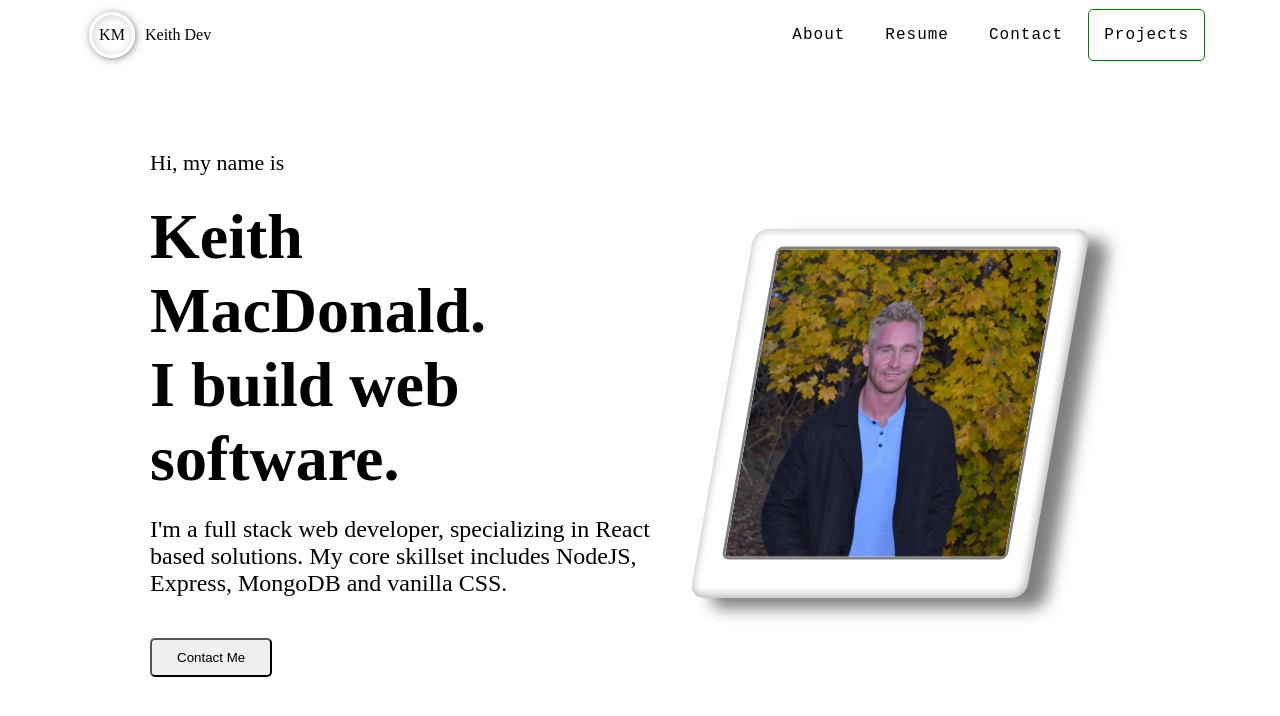
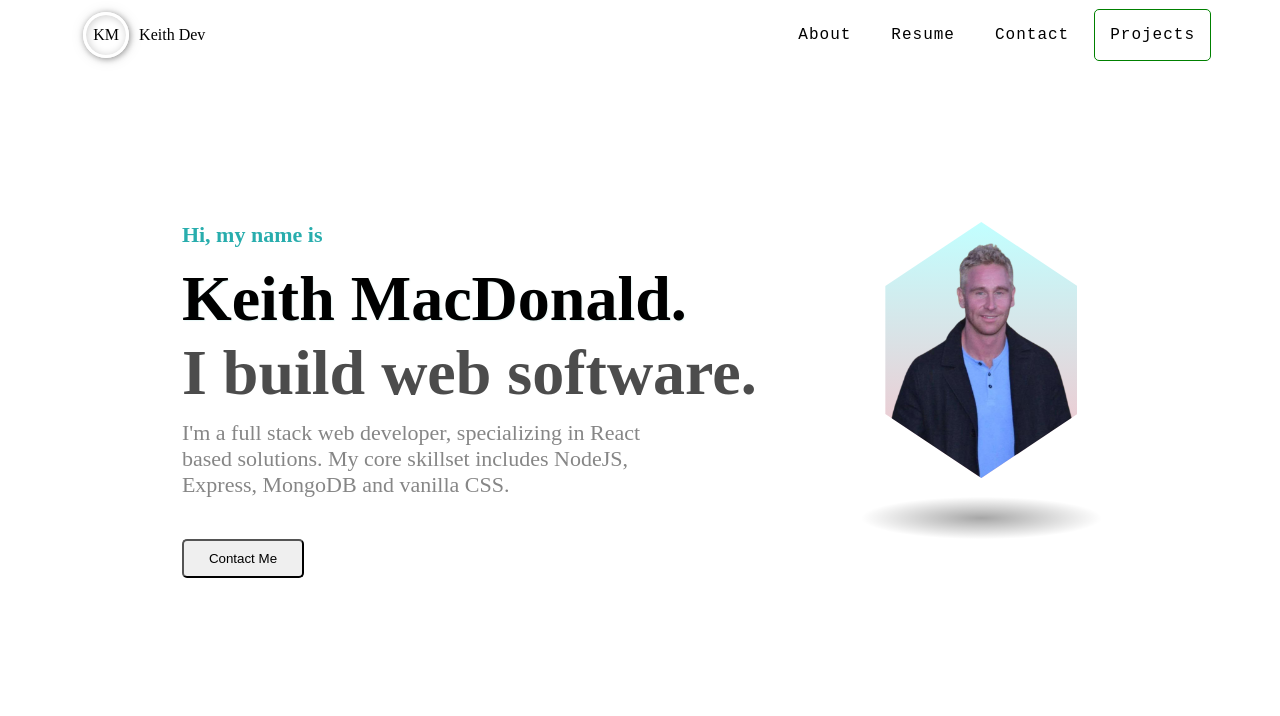
Before and after one commit to keithmacdonalddev/portfolio, a React (Create React App) app: page / in a window 1280 px wide. Shown: the top 716 px of the page. Built offline with nearby package versions, Linux system fonts and the light colour scheme.

Commit message:
compelete hero section

```diff
--- a/src/components/App/App.js
+++ b/src/components/App/App.js
@@ -1,7 +1,7 @@
 import React from 'react';
 import NavBar from '../Navbar';
 import classname from './app.module.css';
-import myImage from '../../assets/IMG_7376.JPG';
+import myImage from '../../assets/me.png';
 const App = () => {
 	return (
 		<div className={classname.site_layout}>
@@ -22,7 +22,9 @@ const App = () => {
 					</div>
 				</div>
 				<div className={classname.hero_image_container}>
-					<img src={myImage} alt='' />
+					<div className={classname.hexigon_shape}>
+						<img src={myImage} alt='' />
+					</div>
 				</div>
 			</div>
 		</div>
--- a/src/components/App/app.module.css
+++ b/src/components/App/app.module.css
@@ -1,75 +1,116 @@
 .site_layout {
 	display: grid;
-	grid-template-columns: 70px 1fr 70px;
+	justify-content: center;
+	grid-template-columns: 1fr;
 	grid-template-rows: 70px 1fr 70px;
 	width: 100vw;
 	height: 100vh;
 }
 
 .navbar {
-	grid-column: 2 / 3;
+	/* grid-column: 2 / 3; */
+	margin: auto;
 	grid-row: 1 / 2;
+	width: 90%;
+	max-width: 1400px;
 }
 
 .hero_container {
-	grid-column: 2 / 3;
+	/* grid-column: 2 / 3; */
 	grid-row: 2 / 3;
-	/* border: 2px solid black; */
-	padding: 0 80px;
 	display: grid;
-	grid-template-columns: 1fr 1fr;
-	margin-top: 10vh;
-	margin-bottom: 10vh;
-	max-height: 70vh;
+	margin: auto;
+	width: 80%;
+	max-width: 1400px;
+	grid-template-columns: 2fr 1fr;
+	justify-content: center;
+	justify-items: center;
+	align-items: center;
+	height: calc(100vh - 140px);
 }
+
 .hero_text_container {
-	background: white;
+	max-width: 800px;
+}
+
+.hero_image_container::before {
+	content: '';
+	position: absolute;
+	bottom: -70px;
+	border-radius: 50%;
+	width: 100%;
+	height: 60px;
+	background: radial-gradient(rgba(0, 0, 0, 0.35), transparent, transparent);
+	transition: 0.5s;
+}
+.hero_image_container:hover::before {
+	opacity: 0.8;
+	transform: scale(0.8);
 }
 
 .hero_image_container {
+	display: grid;
+	justify-content: center;
+	position: relative;
+	width: 100%;
+	height: 20vw;
+	margin-bottom: 100px;
+}
+
+.hexigon_shape {
 	display: flex;
-	justify-content: center;
+	position: absolute;
+	justify-self: center;
+	top: 0;
+	width: clamp(100px, 15vw, 250px);
+	height: clamp(150px, 20vw, 300px);
+	background: linear-gradient(rgba(9, 255, 255, 0.25), rgba(223, 2, 35, 0.25));
+	transition: 0.5s;
+	clip-path: polygon(0 25%, 50% 0, 100% 25%, 100% 75%, 50% 100%, 0 75%);
+}
 
-	background: white;
-	border-radius: 20px;
-	padding: 40px;
-	min-width: 300px;
-	transform: skew(-10deg) scale(0.7);
-	box-shadow: inset -2px -2px 13px 2px rgba(0, 0, 0, 0.3), 30px 15px 23px rgba(0, 0, 0, 0.5);
+.hexigon_shape:hover {
+	transform: translateY(-30px);
 }
 
 img {
 	display: flex;
 	justify-content: center;
-	object-fit: cover;
+	object-fit: contain;
+	margin-top: 10%;
 	width: 100%;
-	transform: translateY(-15px);
-	border-radius: 10px;
-	border: 4px solid grey;
+	height: 100%;
 }
+
 .intro_text {
 	grid-column: 1 /2;
 	font-size: 22px;
-	height: 50px;
+	height: 40px;
+	font-weight: 600;
+	color: rgb(40, 173, 173);
+	/* text-shadow: 0 0 1px rgba(0, 0, 0, 1); */
 }
 
 .name_text {
 	grid-column: 1/2;
 	font-size: clamp(30px, 5vw, 80px);
 	font-weight: 600;
+	text-shadow: 1px 1px 1px rgba(40, 173, 173, 0.1);
 }
 
 .title_tagline {
 	grid-column: 1/2;
 	font-size: clamp(30px, 5vw, 75px);
 	font-weight: 600;
+	color: rgba(0, 0, 0, 0.7);
 }
 
 .details_text {
 	grid-column: 1/2;
-	font-size: x-large;
-	margin-top: 20px;
-	width: clamp(300px, 50vw, 500px);
+	font-size: clamp(14px, 2vw, 22px);
+	margin-top: 10px;
+	width: clamp(250px, 40vw, 600px);
+	color: rgba(134, 134, 134, 1);
 }
 
 .button_container {
@@ -84,3 +125,27 @@ img {
 	padding: 10px 25px;
 	border-radius: 5px;
 }
+
+@media (max-width: 500px) {
+	.hero_container {
+		display: flex;
+		flex-direction: column-reverse;
+		width: 100vw;
+	}
+	.hero_image_container::before {
+		bottom: -150px;
+		width: 220px;
+		display: flex;
+		justify-self: center;
+	}
+	.hero_image_container {
+		margin-bottom: 180px;
+	}
+	.hexigon_shape {
+		width: 150px;
+		height: 200px;
+	}
+	.hexigon_shape:hover {
+		transform: translateY(-20px);
+	}
+}
```
Also changed, not shown: src/assets/me.png (added).
